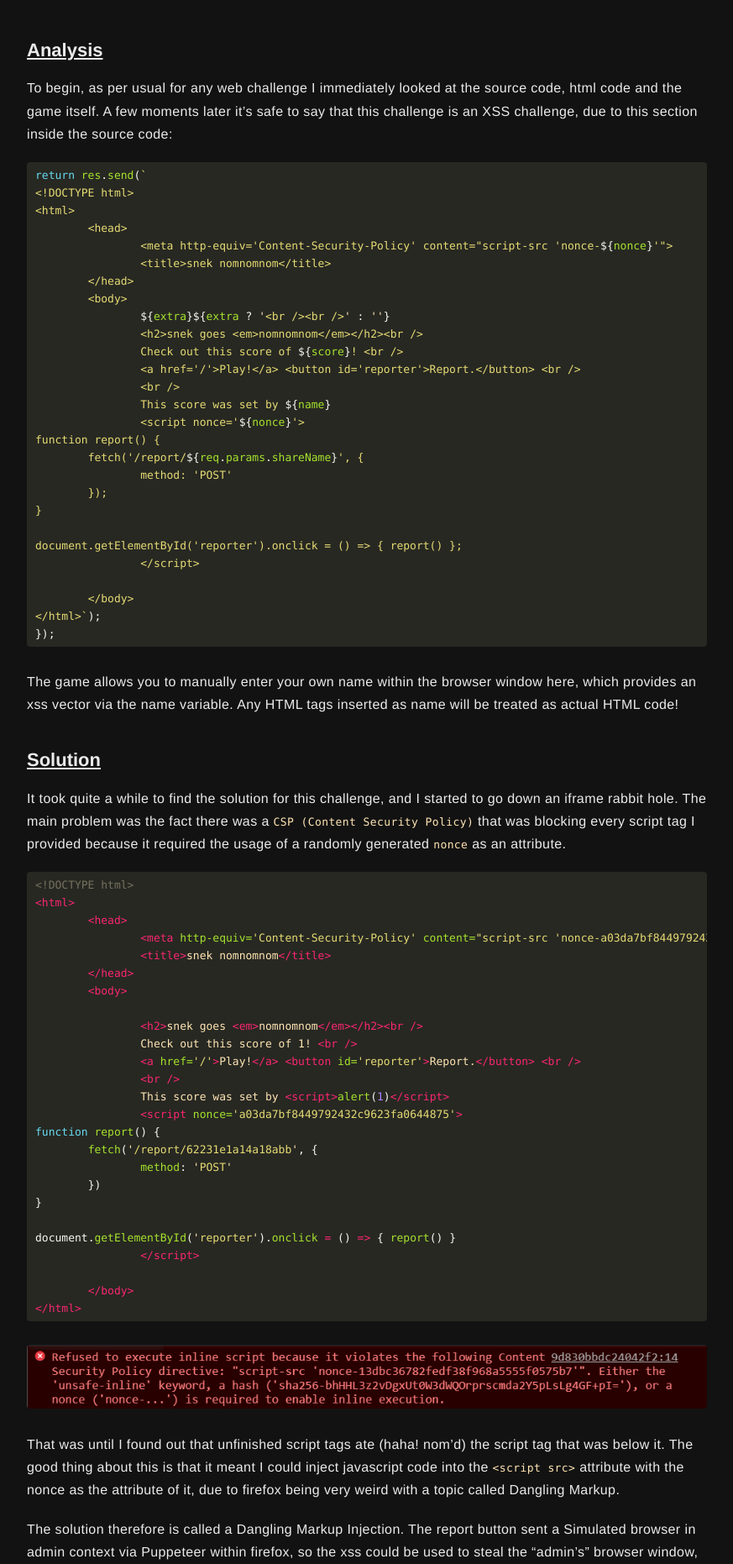
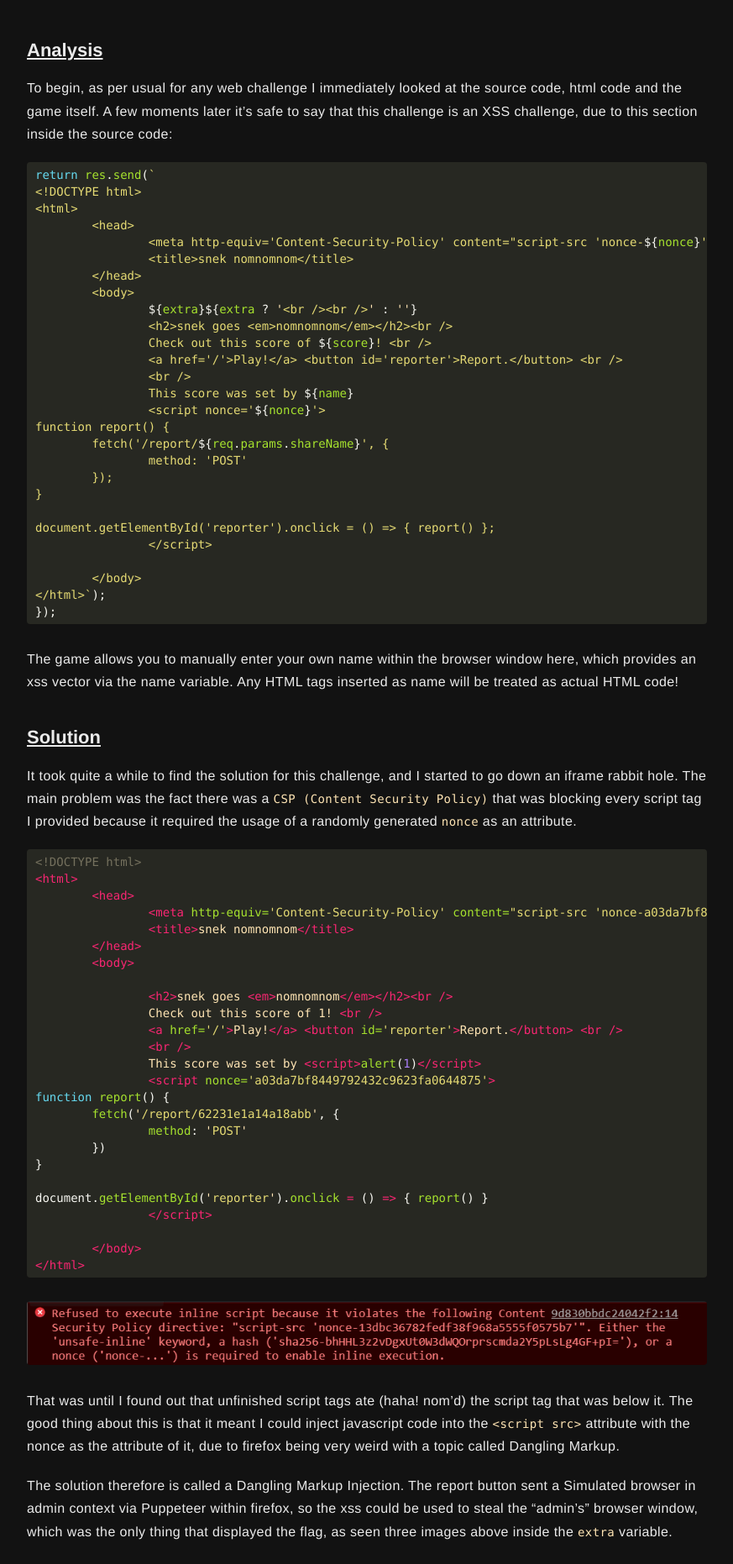
Before and after one commit to CasparovJR/CasparovJR.github.io, a Jekyll site: the page built from _posts/2021-04-08-ångstromCTF-nomnomnom.markdown, in a window 1280 px wide. Shown: the part 1078-2940 px from the top of the page at 84% size, without its empty margins (203-1076 px from the left). Built offline with Jekyll 4.4.1, drawn with Linux system fonts in a browser that asks for light colours.

Commit message:
font size change

```diff
--- a/_sass/base/general.sass
+++ b/_sass/base/general.sass
@@ -94,7 +94,7 @@ code,
 tt
 	padding: 1px 0
 	font-family: $fontMonospace
-	font-size: 13px
+	font-size: 14px
 	line-height: 20px
 	color: #ffe5b4
 
```
